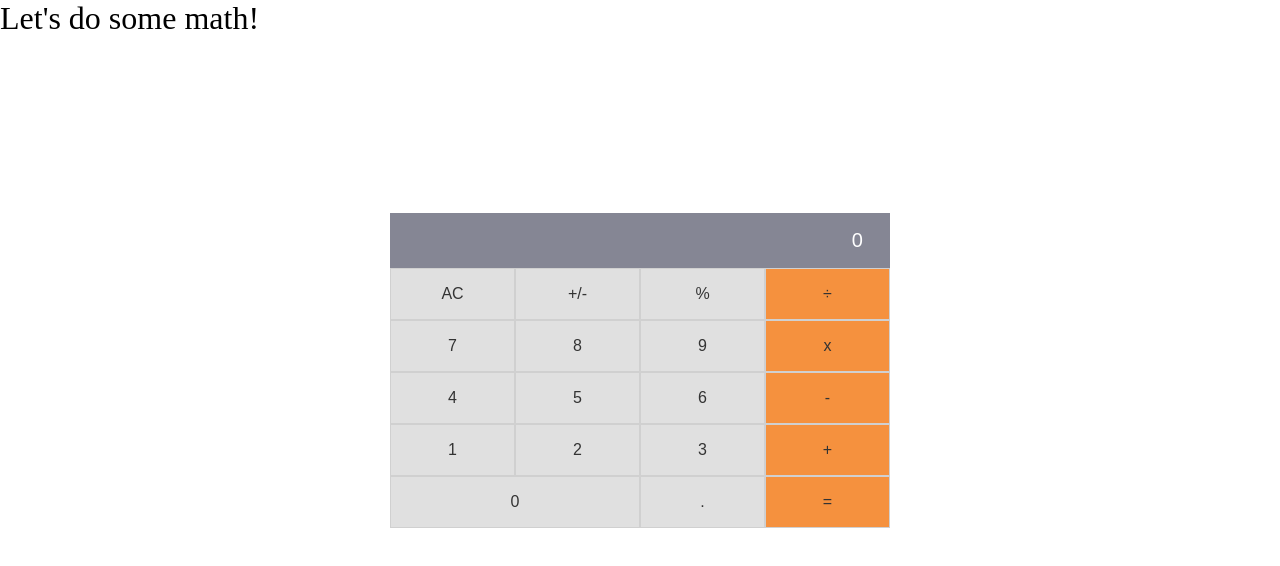
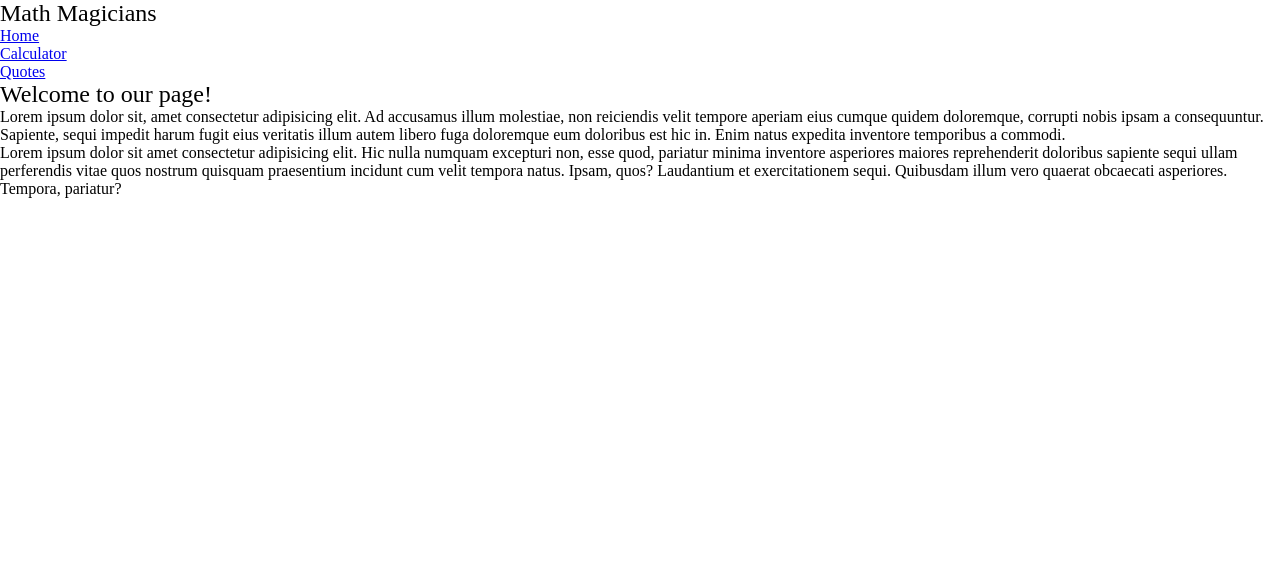
Before and after one commit to MNisarAli/Math-Magicians, a React (Create React App) app: page / in a window 1280 px wide. Shown: the top 566 px of the page. Built offline with nearby package versions, Linux system fonts and the light colour scheme.

Commit message:
Import application pages and react routes

```diff
--- a/src/App.js
+++ b/src/App.js
@@ -1,13 +1,24 @@
 import React, { PureComponent } from 'react';
+import { Routes, Route } from 'react-router-dom';
 import Calculator from './components/Calculator';
+import Navbar from './components/pages/Navbar';
+import Home from './components/pages/Home';
+import Quotes from './components/pages/Quotes';
 import './App.css';
 
 export default class App extends PureComponent {
   render() {
     return (
-      <main>
-        <Calculator />
-      </main>
+      <>
+        <Navbar />
+        <main>
+          <Routes>
+            <Route path="/" element={<Home />} />
+            <Route path="calculator" element={<Calculator />} />
+            <Route path="quotes" element={<Quotes />} />
+          </Routes>
+        </main>
+      </>
     );
   }
 }
--- a/src/index.js
+++ b/src/index.js
@@ -1,10 +1,13 @@
 import React from 'react';
 import ReactDOM from 'react-dom/client';
+import { BrowserRouter } from 'react-router-dom';
 import App from './App';
 
 const root = ReactDOM.createRoot(document.getElementById('root'));
 root.render(
   <React.StrictMode>
-    <App />
+    <BrowserRouter>
+      <App />
+    </BrowserRouter>
   </React.StrictMode>,
 );
```
